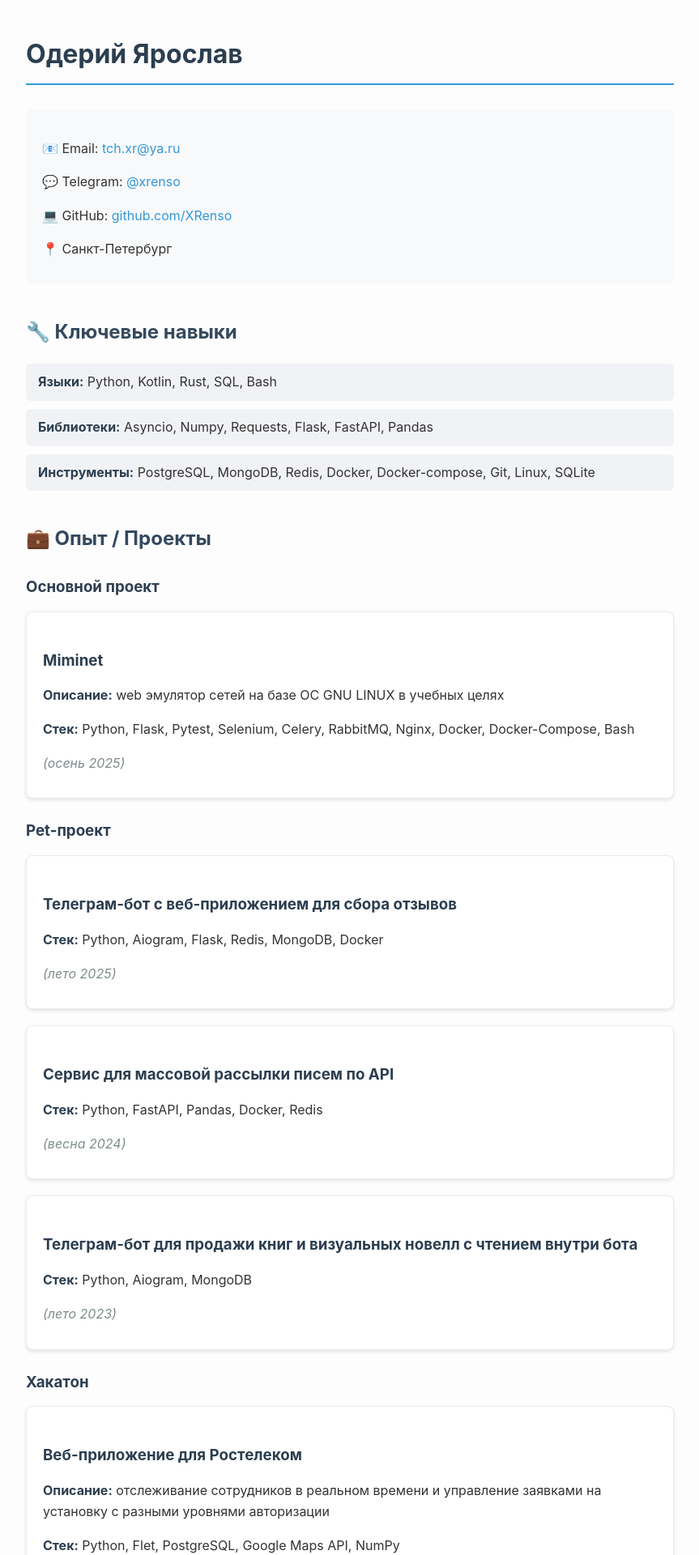
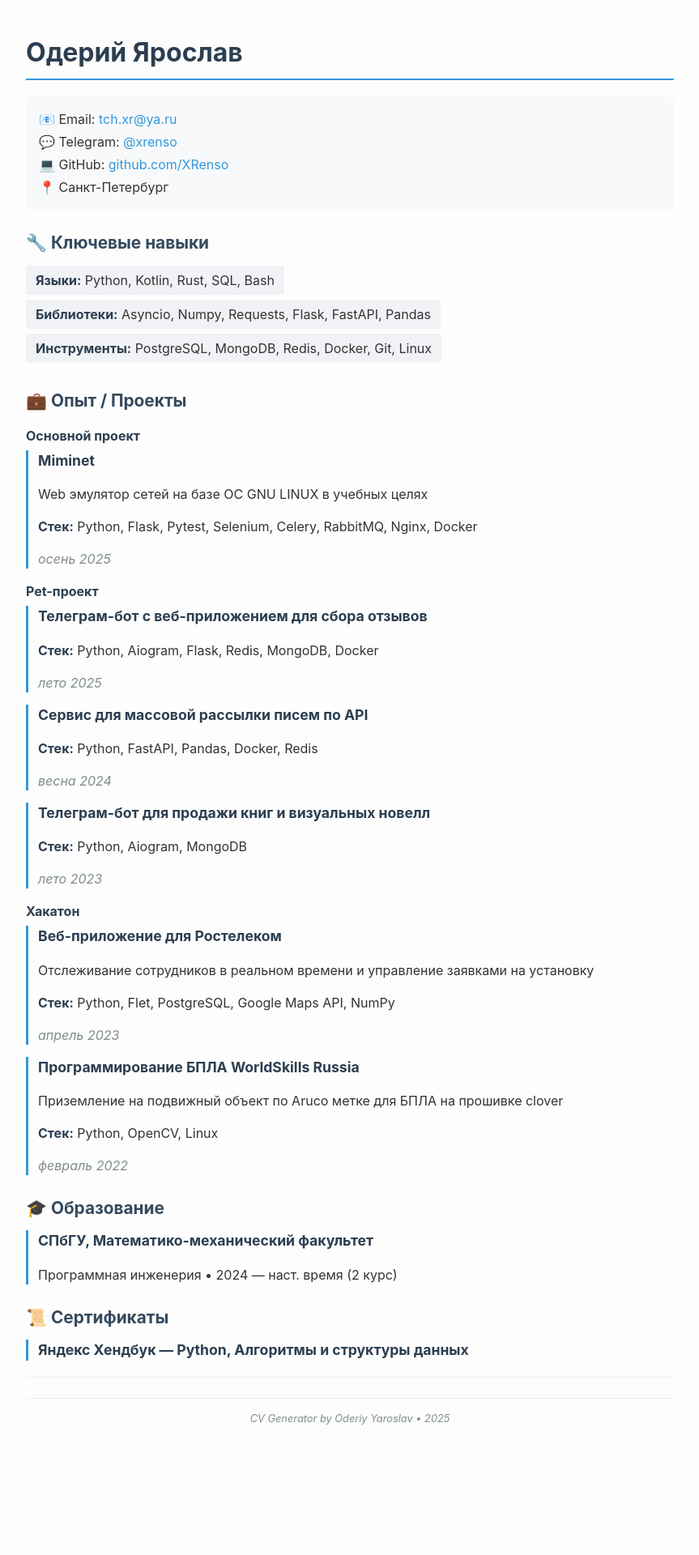
Before and after one commit to XRenso/cv, a Jekyll site: the page built from index.md, in a window 1280 px wide. Shown: the top 1920 px of the page at 81% size, without its empty margins (208-1071 px from the left). Built offline with Jekyll 4.4.1, drawn with Linux system fonts in a browser that asks for light colours; our own code applies the rules of GitHub Pages for plain Markdown files; after the commit the page ends 1782 px from its top, so only the background shows below that; some of the changed text lies outside the part shown.

Commit message:
new style

```diff
--- a/_layouts/default.html
+++ b/_layouts/default.html
@@ -9,7 +9,7 @@
   <style>
     body {
       font-family: -apple-system, BlinkMacSystemFont, "Segoe UI", Roboto, sans-serif;
-      line-height: 1.6;
+      line-height: 1.5;
       max-width: 800px;
       margin: 0 auto;
       padding: 20px;
@@ -19,18 +19,20 @@
     h1 {
       color: #2c3e50;
       border-bottom: 2px solid #3498db;
-      padding-bottom: 10px;
-      margin-bottom: 30px;
+      padding-bottom: 8px;
+      margin-bottom: 20px;
     }
     h2 {
       color: #34495e;
-      margin-top: 40px;
-      margin-bottom: 20px;
+      margin-top: 25px;
+      margin-bottom: 12px;
+      font-size: 1.3em;
     }
     h3 {
       color: #2c3e50;
-      margin-top: 25px;
-      margin-bottom: 15px;
+      margin-top: 15px;
+      margin-bottom: 8px;
+      font-size: 1.1em;
     }
     h3 a {
       color: #2c3e50;
@@ -41,7 +43,7 @@
       text-decoration: underline;
     }
     p {
-      margin-bottom: 10px;
+      margin-bottom: 6px;
     }
     strong {
       color: #2c3e50;
@@ -56,14 +58,14 @@
     hr {
       border: none;
       border-top: 1px solid #ecf0f1;
-      margin: 30px 0;
+      margin: 20px 0;
     }
     ul {
       list-style-type: none;
       padding-left: 0;
     }
     li {
-      margin-bottom: 15px;
+      margin-bottom: 8px;
       padding-left: 0;
     }
     em {
@@ -72,23 +74,32 @@
     }
     .contact-info {
       background: #f8f9fa;
-      padding: 20px;
-      border-radius: 8px;
-      margin-bottom: 20px;
+      padding: 12px 16px;
+      border-radius: 6px;
+      margin-bottom: 15px;
+    }
+    .contact-info p {
+      margin: 4px 0;
     }
     .skill-category {
       background: #f1f2f6;
-      padding: 10px 15px;
-      border-radius: 6px;
-      margin-bottom: 10px;
+      padding: 6px 12px;
+      border-radius: 4px;
+      margin-bottom: 6px;
+      display: inline-block;
+      margin-right: 8px;
     }
     .project {
-      background: #ffffff;
-      border: 1px solid #e9ecef;
-      border-radius: 8px;
-      padding: 20px;
-      margin-bottom: 20px;
-      box-shadow: 0 2px 4px rgba(0,0,0,0.1);
+      border-left: 3px solid #3498db;
+      padding-left: 12px;
+      margin-bottom: 15px;
+    }
+    .project h3 {
+      margin-top: 0;
+      margin-bottom: 4px;
+    }
+    .project p {
+      margin-bottom: 3px;
     }
     .wrapper {
       max-width: none;
--- a/index.md
+++ b/index.md
@@ -15,64 +15,65 @@ layout: default
 
 <div class="skill-category"><strong>Языки:</strong> Python, Kotlin, Rust, SQL, Bash</div>
 <div class="skill-category"><strong>Библиотеки:</strong> Asyncio, Numpy, Requests, Flask, FastAPI, Pandas</div>
-<div class="skill-category"><strong>Инструменты:</strong> PostgreSQL, MongoDB, Redis, Docker, Docker-compose, Git, Linux, SQLite</div>
+<div class="skill-category"><strong>Инструменты:</strong> PostgreSQL, MongoDB, Redis, Docker, Git, Linux</div>
+
+<div style="clear: both; margin-bottom: 10px;"></div>
 
 ## 💼 Опыт / Проекты
 
-<h3><strong>Основной проект</strong></h3>
+**Основной проект**
 
 <div class="project">
 <h3><a href="https://github.com/mimi-net/miminet" target="_blank">Miminet</a></h3>
-<p><strong>Описание:</strong> web эмулятор сетей на базе ОС GNU LINUX в учебных целях</p>
-<p><strong>Стек:</strong> Python, Flask, Pytest, Selenium, Celery, RabbitMQ, Nginx, Docker, Docker-Compose, Bash</p>
-<p><em>(осень 2025)</em></p>
+<p>Web эмулятор сетей на базе ОС GNU LINUX в учебных целях</p>
+<p><strong>Стек:</strong> Python, Flask, Pytest, Selenium, Celery, RabbitMQ, Nginx, Docker</p>
+<p><em>осень 2025</em></p>
 </div>
 
-<h3><strong>Pet-проект</strong></h3>
+**Pet-проект**
 
 <div class="project">
 <h3><a href="https://xrenso.github.io/telegram_review_bot/" target="_blank">Телеграм-бот с веб-приложением для сбора отзывов</a></h3>
 <p><strong>Стек:</strong> Python, Aiogram, Flask, Redis, MongoDB, Docker</p>
-<p><em>(лето 2025)</em></p>
+<p><em>лето 2025</em></p>
 </div>
 
 <div class="project">
 <h3>Сервис для массовой рассылки писем по API</h3>
 <p><strong>Стек:</strong> Python, FastAPI, Pandas, Docker, Redis</p>
-<p><em>(весна 2024)</em></p>
+<p><em>весна 2024</em></p>
 </div>
 
 <div class="project">
-<h3>Телеграм-бот для продажи книг и визуальных новелл с чтением внутри бота</h3>
+<h3>Телеграм-бот для продажи книг и визуальных новелл</h3>
 <p><strong>Стек:</strong> Python, Aiogram, MongoDB</p>
-<p><em>(лето 2023)</em></p>
+<p><em>лето 2023</em></p>
 </div>
 
-<h3><strong>Хакатон</strong></h3>
+**Хакатон**
 
 <div class="project">
 <h3>Веб-приложение для Ростелеком</h3>
-<p><strong>Описание:</strong> отслеживание сотрудников в реальном времени и управление заявками на установку с разными уровнями авторизации</p>
+<p>Отслеживание сотрудников в реальном времени и управление заявками на установку</p>
 <p><strong>Стек:</strong> Python, Flet, PostgreSQL, Google Maps API, NumPy</p>
-<p><em>(апрель 2023)</em></p>
+<p><em>апрель 2023</em></p>
 </div>
 
 <div class="project">
 <h3>Программирование БПЛА WorldSkills Russia</h3>
-<p><strong>Описание:</strong> приземление на подвижный объект по Aruco метке для БПЛА на прошивке clover</p>
+<p>Приземление на подвижный объект по Aruco метке для БПЛА на прошивке clover</p>
 <p><strong>Стек:</strong> Python, OpenCV, Linux</p>
-<p><em>(февраль 2022)</em></p>
+<p><em>февраль 2022</em></p>
 </div>
 
 ## 🎓 Образование
 
 <div class="project">
 <h3>СПбГУ, Математико-механический факультет</h3>
-<p><strong>Направление:</strong> Программная инженерия</p>
-<p>2024 — наст. время (2 курс)</p>
+<p>Программная инженерия • 2024 — наст. время (2 курс)</p>
 </div>
 
-## 📜 Сертификаты и курсы
+## 📜 Сертификаты
 
 <div class="project">
 <h3>Яндекс Хендбук — Python, Алгоритмы и структуры данных</h3>
@@ -80,6 +81,6 @@ layout: default
 
 ---
 
-<div style="text-align: center; color: #95a5a6; font-size: 0.8em; margin-top: 40px; border-top: 1px solid #ecf0f1; padding-top: 20px;">
+<div style="text-align: center; color: #95a5a6; font-size: 0.8em; margin-top: 25px; border-top: 1px solid #ecf0f1; padding-top: 15px;">
 <em>CV Generator by Oderiy Yaroslav • 2025</em>
 </div>
```
Also changed, not shown: constructor.html (+38 -26 lines), quick-constructor.html (+18 -10 lines).
